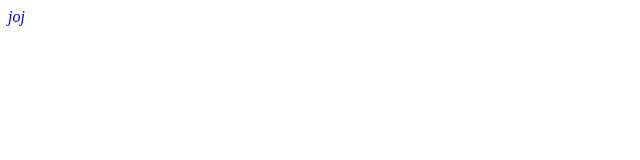
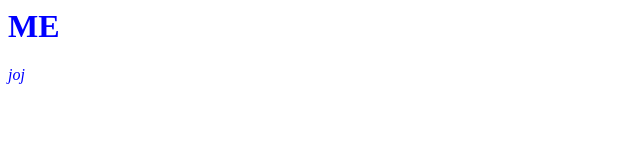
Before and after one commit to JohnTaskerLynch/JohnTaskerLynch.github.io, a plain HTML site: page index.html in a window 1280 px wide. Shown: the whole page, without its empty margins (0-640 px from the left). Drawn offline with Linux system fonts and the light colour scheme.

Commit message:
Update index.html

```diff
--- a/index.html
+++ b/index.html
@@ -5,6 +5,7 @@
   </head>
 
   <body>
+    <h1>ME</h1>
     <p><i>joj</i></p>
   </body>
 </html>
```
